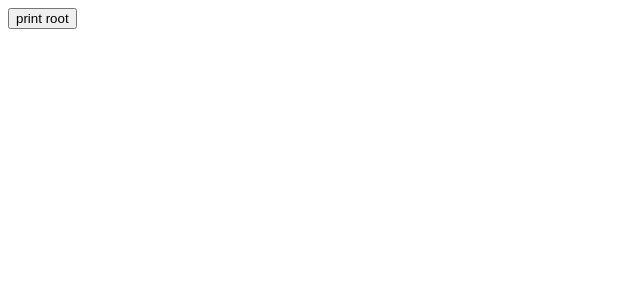
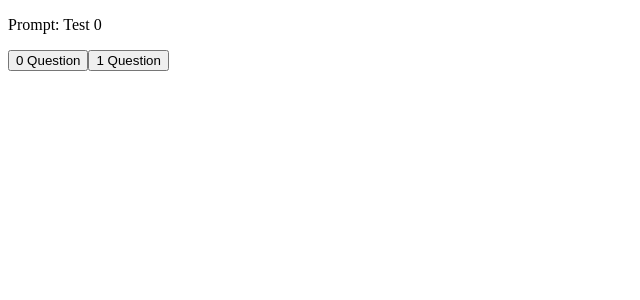
Before and after one commit to nnaapp/Choose-Your-Own-Adventure-Framework, a SvelteKit app: page / in a window 1280 px wide. Shown: the top 300 px of the page, without its empty margins (0-640 px from the left). Built offline with nearby package versions, Linux system fonts and the light colour scheme.

Commit message:
Implemented basic display functionality on webpage

```diff
--- a/src/routes/+page.svelte
+++ b/src/routes/+page.svelte
@@ -5,12 +5,33 @@
 
     let tree: StoryTree = StoryTree.PopulateFromJSON(data as StoryTreeJSON);
 
-    function printRoot()
+    let currentNode: StoryNode = tree.GetRootNode();
+
+    function GetCurrentPrompt(): string
     {
-        tree.GetRootNode()?.Print();
+        return currentNode.GetPrompt();
+    }
+
+    function GetCurrentChoice(index: number): string|null
+    {
+        if (index < 0 || index >= tree.GetBranchesPerNode()) return null;
+
+        return currentNode.GetChoiceText(index);
+    }
+
+    function MoveToNext(index: number)
+    {
+        if (index < 0 || index >= tree.GetBranchesPerNode()) return;
+
+        // TODO: make this work, it was giving an error related to "not a function"?
+        // currentNode = currentNode.GetNext(index);
     }
 </script>
 
-<button on:click={printRoot}>
-    print root
-</button>
+<p>Prompt: {GetCurrentPrompt()}</p>
+
+{#each currentNode.branches as branches, i}
+    <button
+        on:click={MoveToNext(i)}
+    >{GetCurrentChoice(i)}</button>
+{/each}
--- a/src/routes/tree.ts
+++ b/src/routes/tree.ts
@@ -28,6 +28,18 @@ export class StoryNode
     Print()
     {
         console.log(this.prompt);
+    }
+
+    GetPrompt(): string
+    {
+        return this.prompt;
+    }
+
+    GetChoiceText(index: number): string|null
+    {
+        if (index >= this.branchCount || index < 0) return null;
+
+        return this.branches[index].text;
     }
 
     /**
```
Lines whose indentation alone changed are shown as unchanged.
